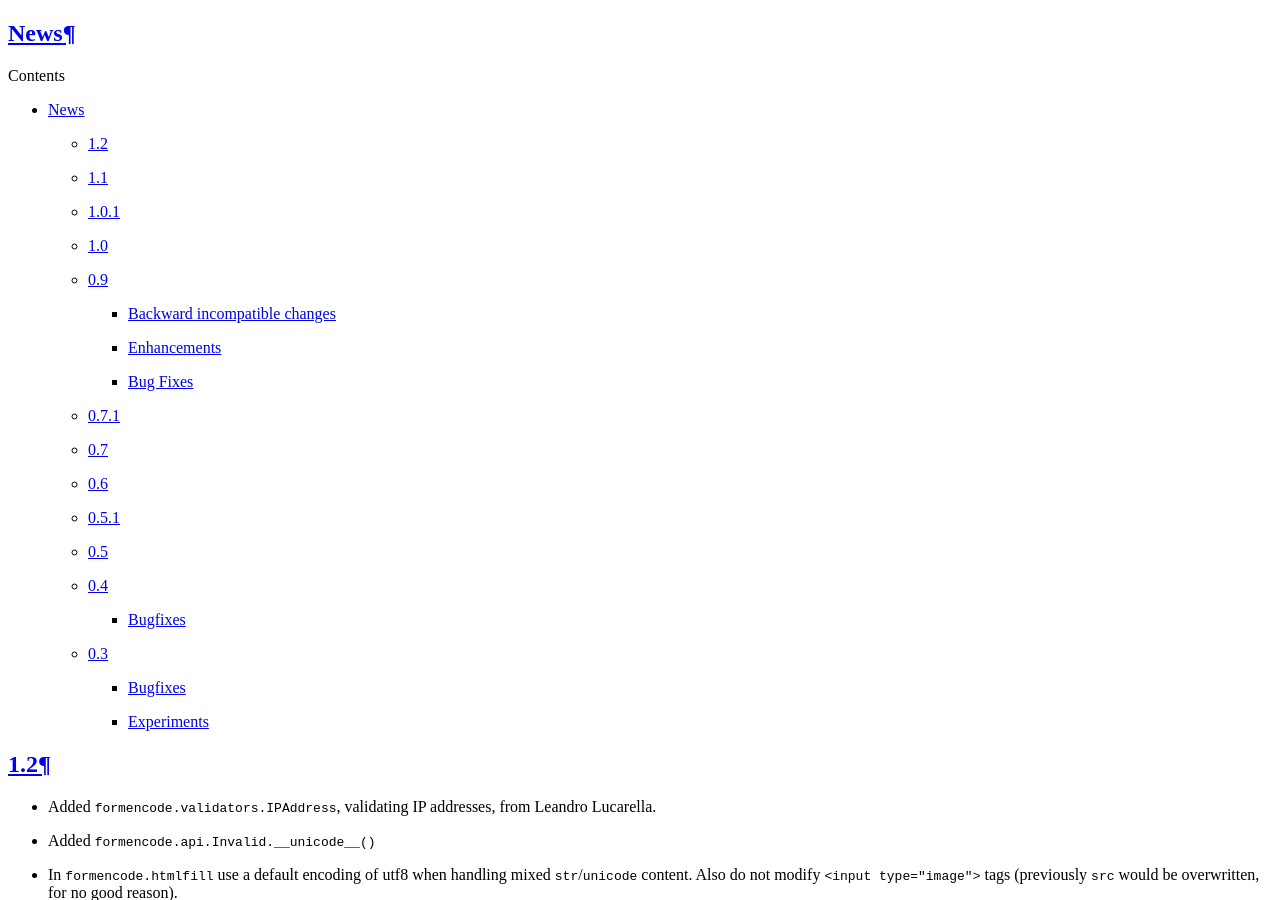
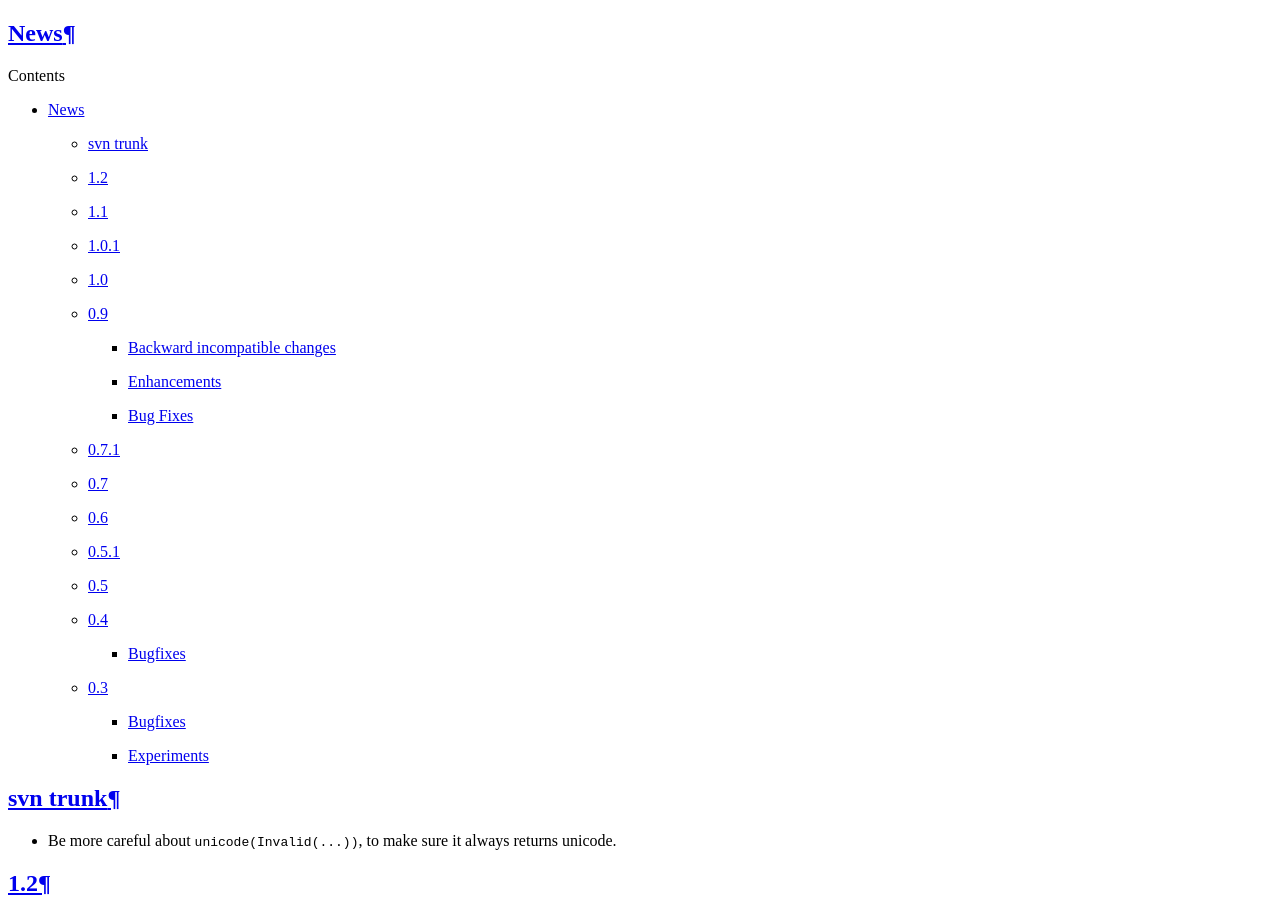
Before and after one commit to formencode/formencode, a Sphinx documentation site: the page built from docs/news.txt, in a window 1280 px wide and 900 px high. Built offline with Sphinx 7.4.7, drawn with Linux system fonts in a browser that asks for light colours.

Commit message:
Make the __unicode__ method safer

```diff
--- a/docs/news.txt
+++ b/docs/news.txt
@@ -2,6 +2,12 @@ News
 ====
 
 .. contents::
+
+svn trunk
+---------
+
+* Be more careful about ``unicode(Invalid(...))``, to make sure it
+  always returns unicode.
 
 1.2
 ---
```
Also changed, not shown: 1 other file.
